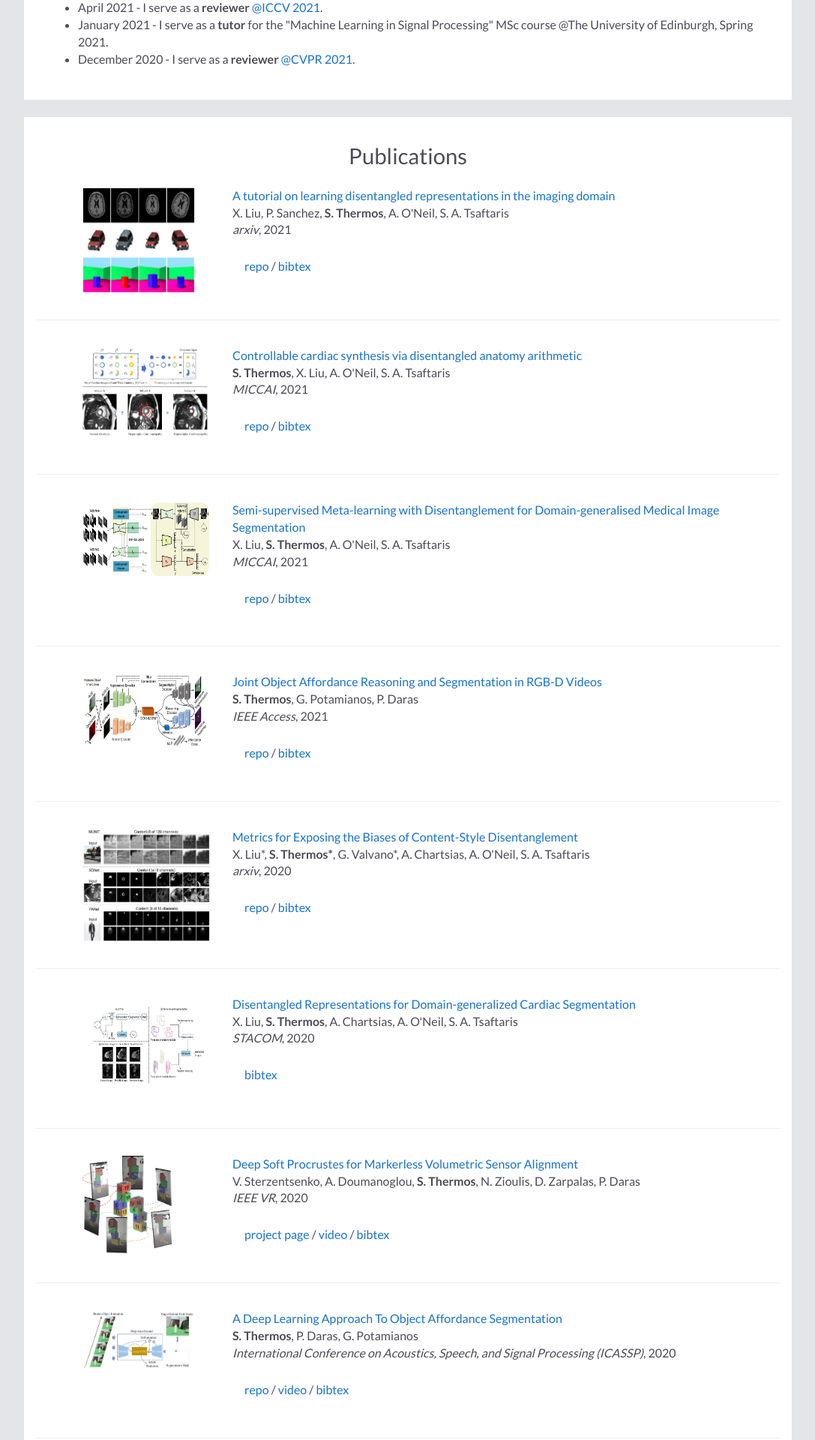
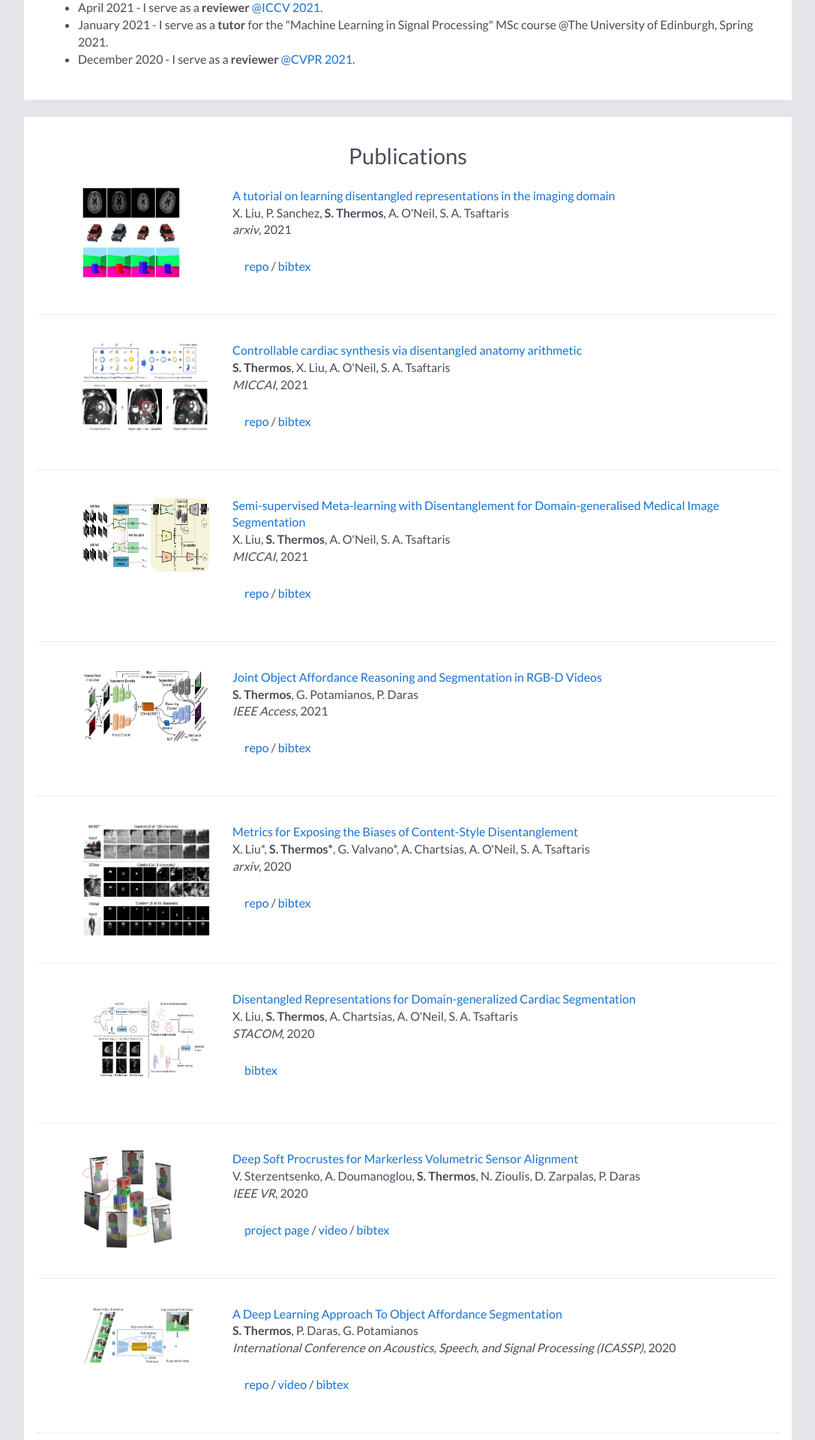
Before and after one commit to spthermo/spthermo.github.io, a Jekyll site: the page built from index.md, in a window 1280 px wide. Shown: the part 610-2530 px from the top of the page at 75% size, without its empty margins (96-1183 px from the left). Built offline with Jekyll 4.4.1, drawn with Linux system fonts in a browser that asks for light colours; nearby versions of some CDN libraries; our own code applies the rules of GitHub Pages for plain Markdown files.

Commit message:
Update default.html

```diff
--- a/_layouts/default.html
+++ b/_layouts/default.html
@@ -74,7 +74,7 @@
 
     <div class="publication">
       <table width="900" align="center" border="0" cellpadding="0">
-        <td width="25%" valign="top"><img src="assets/images/tutorial_intro.png" alt="game" width="150" height="140" style="border-style: none">
+        <td width="25%" valign="top"><img src="assets/images/tutorial_intro.png" alt="game" width="130" height="120" style="border-style: none">
         <td width="75%" valign="top">
           <p><a href="https://arxiv.org/abs/2108.12043?context=cs"><heading>A tutorial on learning disentangled representations in the imaging domain</heading></a><br>
            X. Liu, P. Sanchez, <strong>S. Thermos</strong>, A. O'Neil, S. A. Tsaftaris <br>
```
